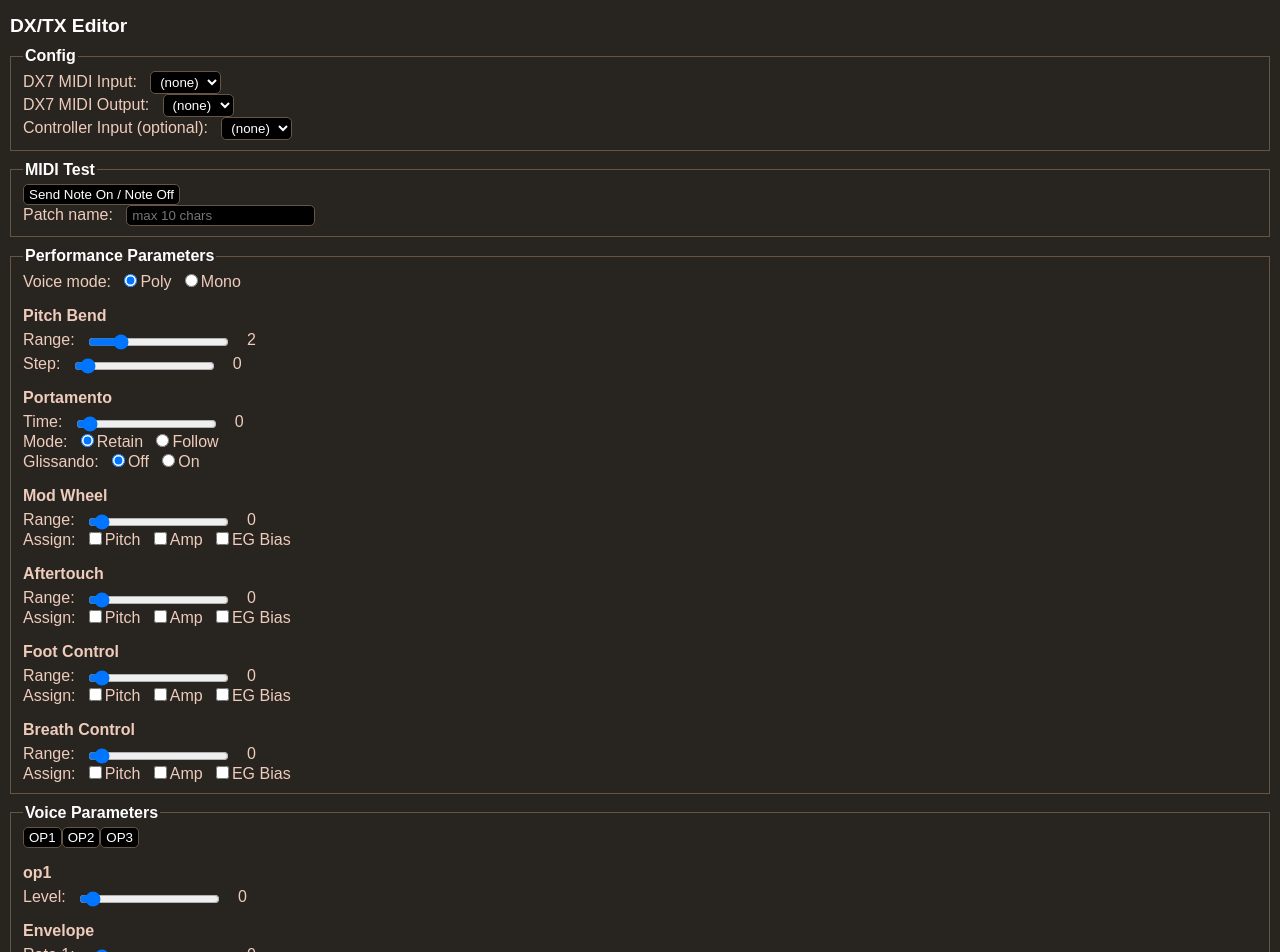
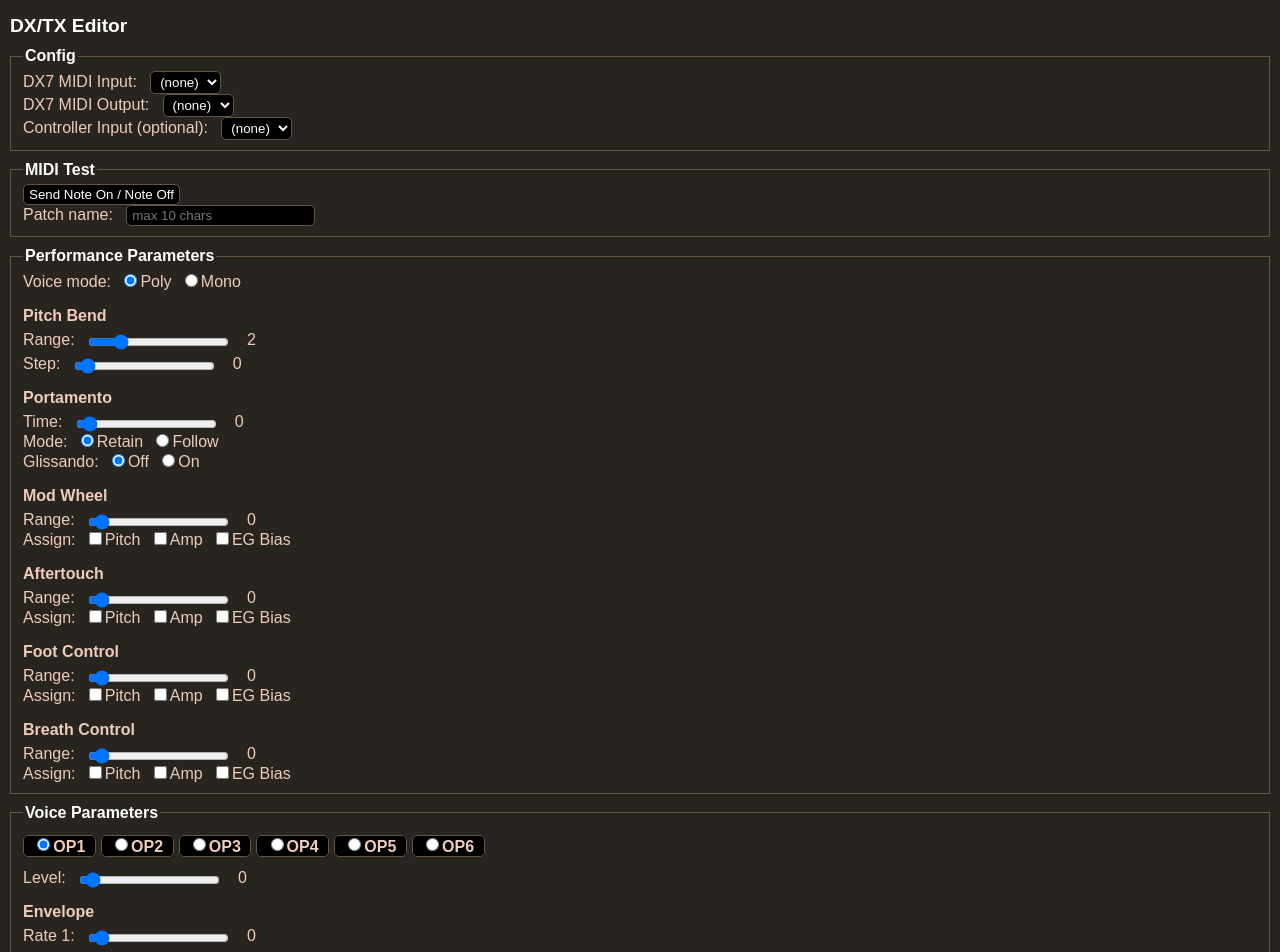
Before and after one commit to Ahlzen/DXEdit, a React (Vite) app: page / in a window 1280 px wide. Shown: the top 952 px of the page. Built offline with nearby package versions, Linux system fonts and the light colour scheme.

Commit message:
Refactored op selectors.

```diff
--- a/src/components/App.css
+++ b/src/components/App.css
@@ -61,3 +61,17 @@
   margin-top: 1em;
   /* border-top: 1px solid #432; */
 }
+
+.opSelectors { margin-top: 0.5em; margin-bottom: 0.5em;}
+.opSelectors input[type="radio"] {
+  border: 1px solid green;
+  color: red;
+}
+.opSelectors label {
+  font-weight: bold;
+  margin-right: 0.3em;
+  padding: 0.1em 0.6em 0.1em 0;
+  background-color: black;
+  border: 1px solid #654;
+  border-radius: 5px;
+}
--- a/src/components/App.tsx
+++ b/src/components/App.tsx
@@ -179,12 +179,22 @@
 
     <fieldset className='panel'>
       <legend>Voice Parameters</legend>
-      <button className='opButton' onClick={() => setCurrentOp('op1')}>OP1</button>
-      <button className='opButton' onClick={() => setCurrentOp('op2')}>OP2</button>
-      <button className='opButton' onClick={() => setCurrentOp('op3')}>OP3</button>
 
-      <OpEditor title={currentOp} op={currentOp} data={voiceParams}
-        onValueChanged={(offset, value) => handleOpParamChanged(offset, value)} />
+      <div className="opSelectors">
+      {['op1','op2','op3','op4','op5','op6'].map(function (o,i) {
+        return (
+          <label key={o}>
+          <input type="radio" value={o} name="op"
+            defaultChecked={currentOp === o}
+            onChange={() => setCurrentOp(o as opNumber)}/>
+          OP{i+1}
+        </label>
+        );
+      })}
+      </div>
+
+      <OpEditor op={currentOp} data={voiceParams}
+        onValueChanged={handleOpParamChanged} />
     </fieldset>
     </>
   );
--- a/src/components/OpEditor.tsx
+++ b/src/components/OpEditor.tsx
@@ -4,14 +4,12 @@
 import Slider from "./Slider";
 
 export default function OpEditor(props: {
-  title: string,
   data: voiceParamData,
   op: opNumber,
   onValueChanged: (offset: number, value: number) => void})
 {
   return (
   <div className="opEditor">
-    <h3>{props.title}</h3>
     <Slider
       title='Level:'
       selectedValue={props.data.getValueByOffset(opOffsets[props.op]+16)}
```
